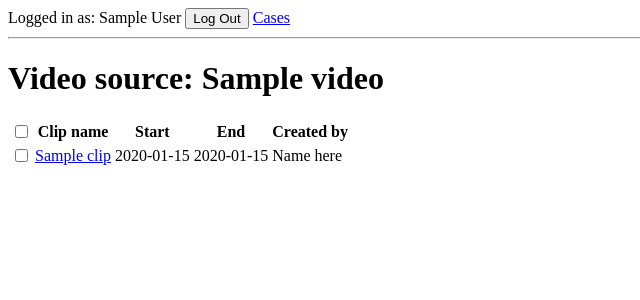
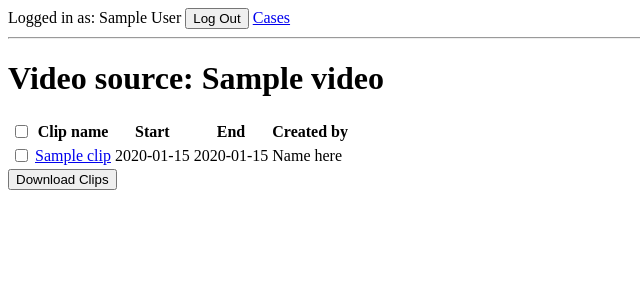
Before and after one commit to CarolynWebster/videoTrimmer, a Flask app: page /clips/1 in a window 1280 px wide. Shown: the top 300 px of the page, without its empty margins (0-640 px from the left). Run offline with Flask 2, Linux system fonts and the light colour scheme; the visitor is signed in with stand-in values (Sample User, id 1); tables that the repository leaves empty hold one stand-in row (values such as "Sample post"); parts of the project's set-up code (start-up, migrations or seed data) failed here and were passed over.

Commit message:
WIP clip downloading. Need to improve upload

```diff
--- a/server.py
+++ b/server.py
@@ -164,20 +164,15 @@ def show_upload_form():
 def upload_video():
     """Uploads video to aws"""
 
+    print "\n\n\n\n\n\n\n", request.form, "\n\n\n\n\n\n\n"
     case_id = request.form.get('case_id')
     session = boto3.session.Session(aws_access_key_id=AWS_ACCESS_KEY, aws_secret_access_key=AWS_SECRET_KEY)
     s3 = session.resource('s3')
     video_file = request.files.get("rawvid")
-    video_name = video_file.filename
+    video_name = video_file.name
 
-    #s3 = boto3.resource('s3')
-    #s3.Bucket(BUCKET_NAME).upload_file(video_file, video_name)
     s3.Bucket(BUCKET_NAME).put_object(Key=video_name, Body=video_file)
-    #s3.Object(BUCKET_NAME, video_name).upload_file(video_file)
 
-    #base_url = "https://s3-us-west-1.amazonaws.com/videotrim/"
-
-   # whole_url = base_url+video_name
     date_added = datetime.now()
 
     #TO DO - check if video url exists already
@@ -188,8 +183,9 @@ def upload_video():
     db.session.commit()
 
     redir_url = '/cases/{}'.format(case_id)
+    print "\n\n\n\n\n\n\n FILE UPLOAD STARTED \n\n\n\n\n\n\n"
 
-    return redirect(redir_url)
+    return "Your video has uploaded"
 
 @app.route('/show-video/<vid_id>')
 @login_required
@@ -304,7 +300,7 @@ def make_clips(file_loc, clips, vid_id, user_id):
         # create the new subclip
         new_clip = my_clip.subclip(t_start=clip[0], t_end=clip[1])
         # save the clip to our temp file location
-        new_clip.write_videofile(clip_name, codec="mpeg4")
+        new_clip.write_videofile(clip_name, codec="libx264")
         # add the clip to our db
         db_clip = SubClip(vid_id=vid_id, start_at=clip[0], end_at=clip[1], created_by=user_id, clip_name=key_name)
         db.session.add(db_clip)
@@ -367,6 +363,19 @@ def show_clip(clip_id):
     )
 
     return render_template('show-video.html', vid_id=clip_id, orig_vid=clip_name, vid_url=url)
+
+
+@app.route('/download-clips', methods=['POST'])
+@login_required
+def download_clips():
+    """Download a list of clips"""
+    print "\n\n\n\n\n\n", request.form, "\n\n\n\n\n"
+    clips = request.form.get('clips')
+    print clips
+    # for clip in clips:
+    #     print clip
+
+
 
 def remove_file(file_path):
     """removes file from temp folder once uploaded"""
--- a/templates/vid-clips.html
+++ b/templates/vid-clips.html
@@ -13,7 +13,7 @@
     </tr>
     {% for clip in clips %}
     <tr>
-        <td><input type='checkbox' name={{ clip.clip_id }}>
+        <td><input type='checkbox' name={{ clip.clip_id }} class='vidcheck' value='({{ main_vid.vid_id }}, {{ clip.clip_id }})'>
         <td><a href = '/show-clip/{{ clip.clip_id }}' target='_blank'>{{ clip.clip_name }}</td></a>
         <td>{{ clip.start_at }}</td>
         <td>{{ clip.end_at }}</td>
@@ -21,6 +21,29 @@
     </tr>
     {% endfor %}
 </table>
+<button type="button" id='dlClips' value="Download">Download Clips</button>
 
+<script>
+function send_download_request(){
+    //evt.preventDefault();
+    //get an array of all the checked clips
+    var checked_vids = $('.vidcheck:checkbox:checked').val()
+    var vidsToDL = [];
+    for(var i = 0; i < checked_vids.length; i++){
+        console.log(checked_vids[i].value)
+        vidsToDL.push(checked_vids[i].value)
+    }
+    vids = vidsToDL.toString();
+    console.log(vids)
+    var formInputs = {
+        'clips': vids
+    }
+    console.log(formInputs)
+    $.post('/download-clips', formInputs, function() {
+        console.log('message sent!')
+    });
+}
 
+$('#dlClips').on('click', send_download_request)
+</script>
 {% endblock %}
```
Also changed, not shown: templates/upload-video.html (+23 -6 lines).
